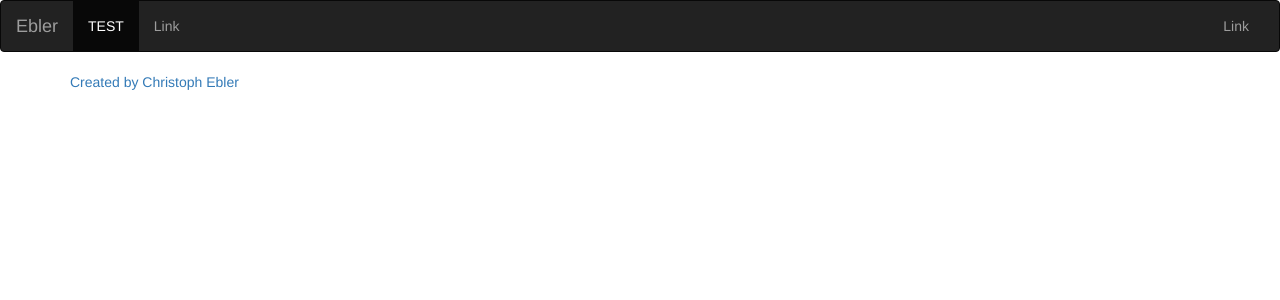
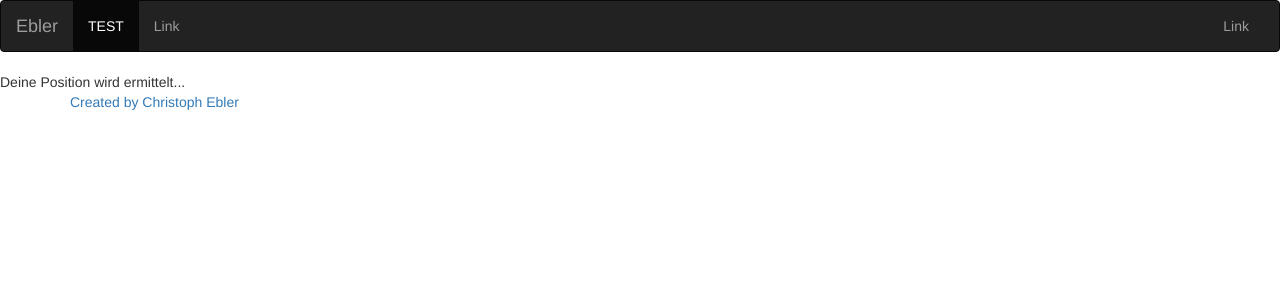
Before and after one commit to ChristophEbler/Homepage, a Jekyll site: the page built from index.html, in a window 1280 px wide. Shown: the top 300 px of the page. Built offline with Jekyll 4.4.1, drawn with Linux system fonts in a browser that asks for light colours; nearby versions of some CDN libraries; part of the change alters nothing that is shown.

Commit message:
Update index.html

```diff
--- a/index.html
+++ b/index.html
@@ -1,3 +1,15 @@
 ---
 layout: default
 ---
+
+ <div id="pos">
+        Deine Position wird ermittelt...
+    </div>
+
+    <script>
+        navigator.geolocation.getCurrentPosition(function(position){
+            document.getElementById('pos').innerHTML = 'Latitude: '+position.coords.latitude+' / Longitude: '+position.coords.longitude;
+        }, function(){
+            document.getElementById('pos').innerHTML = 'Deine Position konnte leider nicht ermittelt werden';
+        });
+    </script>
```
